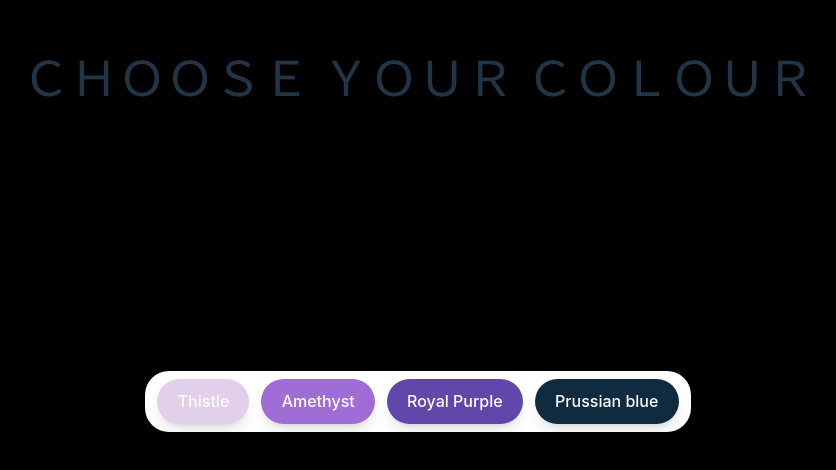
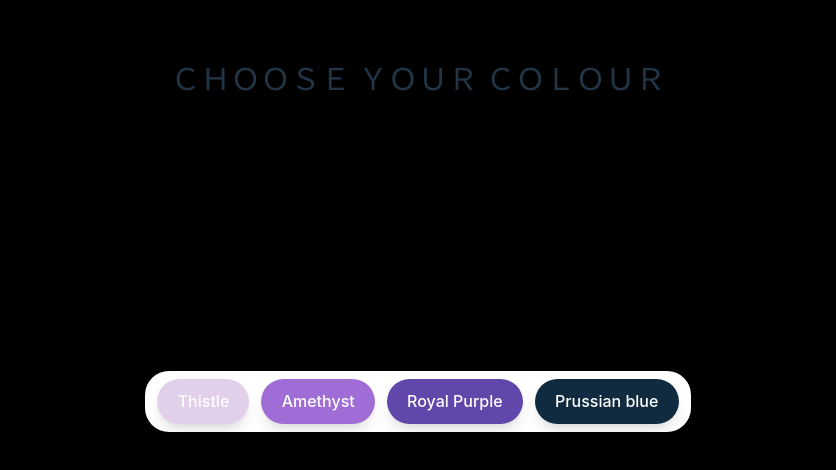
Before and after one commit to konal01/statecolourchange, a React (Vite) app: page / in a window 1280 px wide. Shown: the part 320-790 px from the top of the page, without its empty margins (222-1058 px from the left). Built offline with nearby package versions, Linux system fonts and the light colour scheme.

Commit message:
new size

```diff
--- a/src/App.jsx
+++ b/src/App.jsx
@@ -6,7 +6,7 @@ function App() {
 
   return (
     <>
-     <div id= "choosecolour" className="w-screen h-screen duration-200 font-custom flex items-center justify-center text-5xl "
+     <div id= "choosecolour" className="w-screen h-screen duration-200 font-custom flex items-center justify-center text-3xl "
         style={{backgroundColor: color}}>
             <div className='px-10 flex align-middle font-arial'>ＣＨＯＯＳＥ     ＹＯＵＲ     ＣＯＬＯＵＲ</div>
      </div>
```
